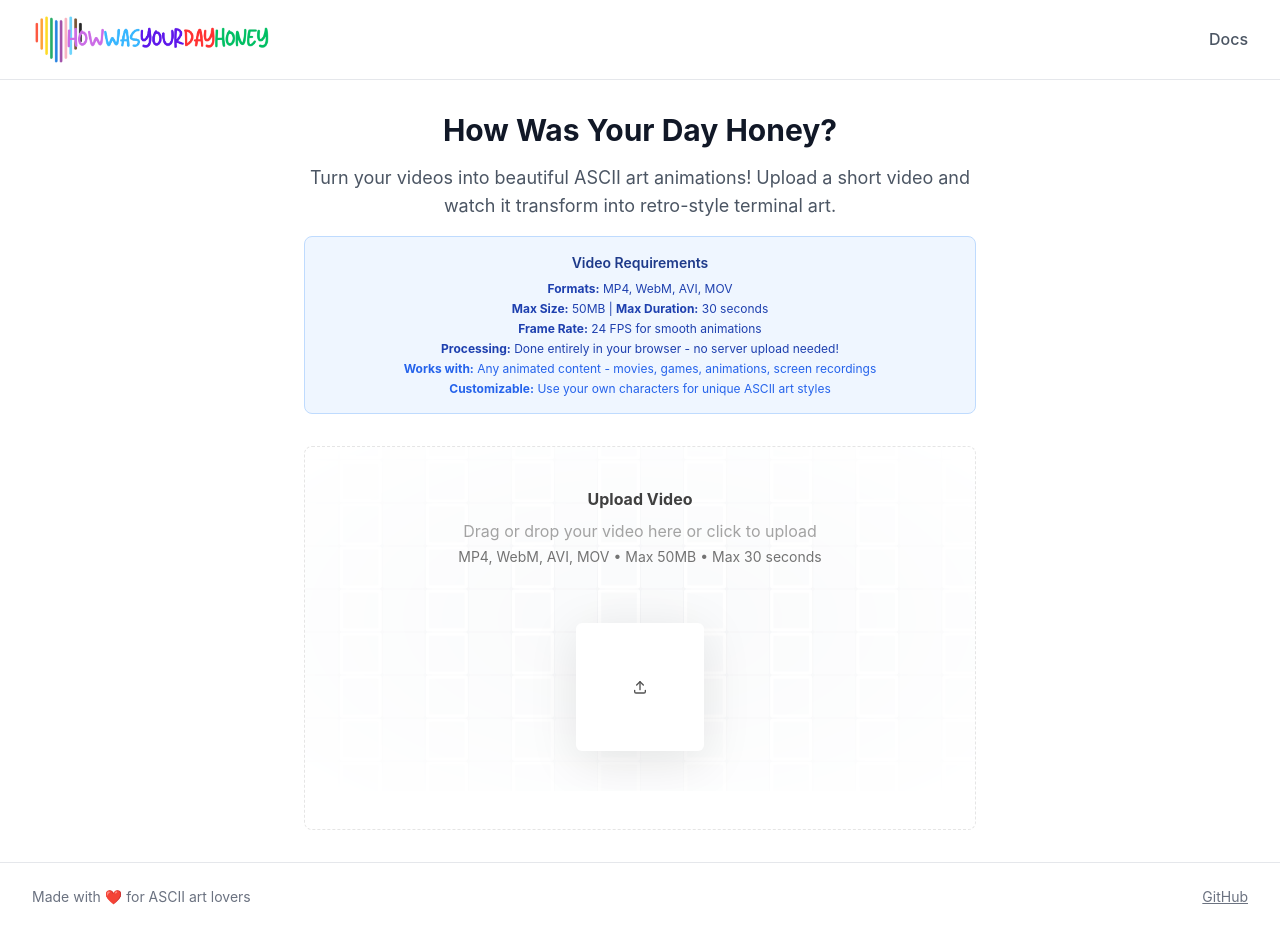
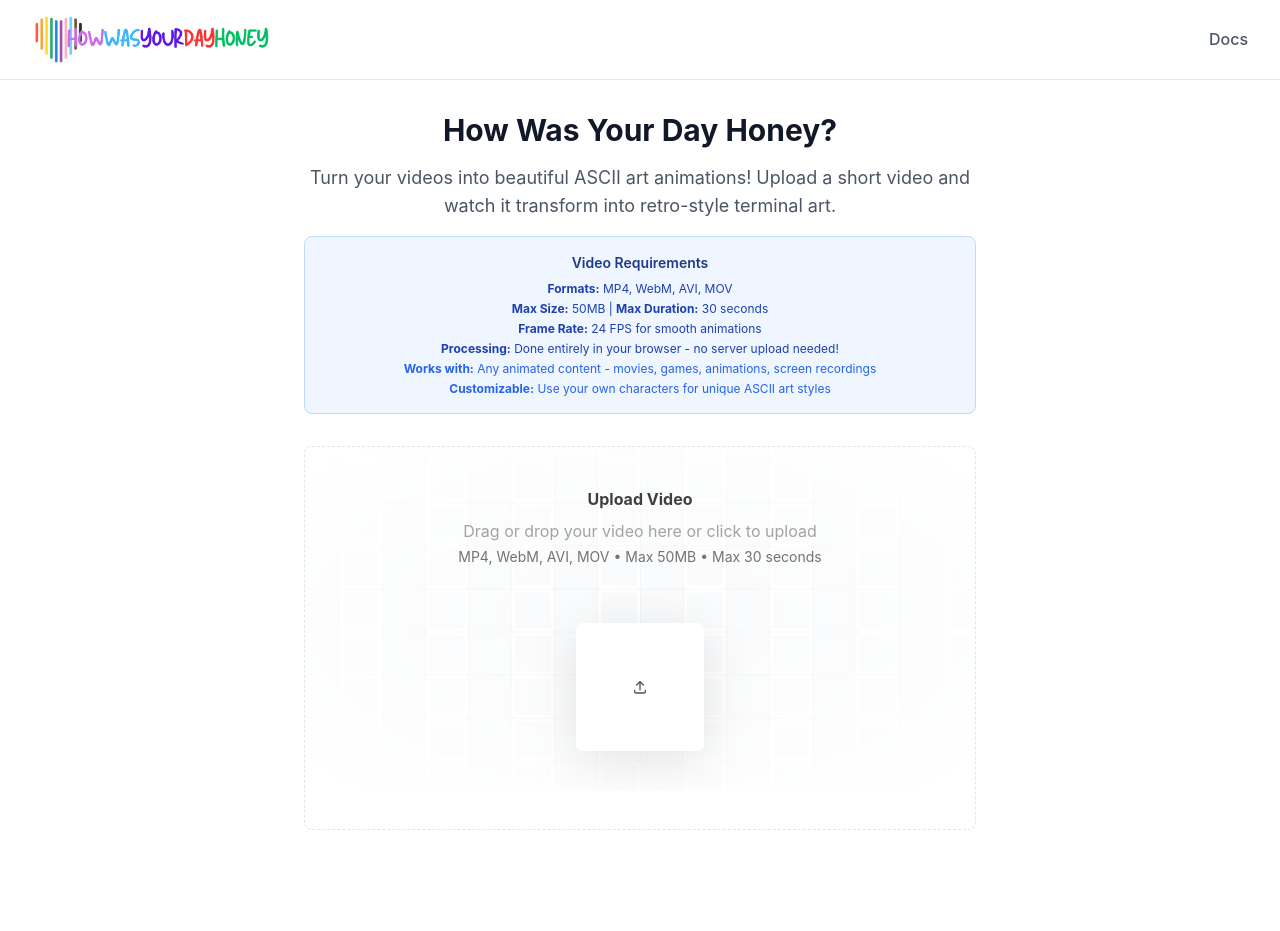
Before and after one commit to ojusxe/howwasyourdayhoney, a Next.js app: page / in a window 1280 px wide. After the commit the page ends 862 px from the top, so only its background shows below. Built offline with nearby package versions, Linux system fonts and the light colour scheme.

Commit message:
remove comments and delete health and api routes

```diff
--- a/app/health/page.tsx
+++ /dev/null
@@ -1,21 +0,0 @@
-export default function HealthPage() {
-  return (
-    <div className="min-h-screen flex items-center justify-center bg-white">
-      <div className="text-center">
-        <h1 className="text-2xl font-bold text-green-600 mb-4">✅ App is Running</h1>
-        <p className="text-gray-600 mb-4">Client-side processing is ready!</p>
-        <div className="space-y-2 text-sm text-gray-500">
-          <p>✅ No server APIs needed</p>
-          <p>✅ Client-side processing only</p>
-          <p>✅ Privacy-first architecture</p>
-        </div>
-        <a
-          href="/"
-          className="inline-block mt-4 px-4 py-2 bg-blue-500 text-white rounded hover:bg-blue-600 transition-colors"
-        >
-          Go to App
-        </a>
-      </div>
-    </div>
-  );
-}
--- a/app/page.tsx
+++ b/app/page.tsx
@@ -2,7 +2,6 @@
 
 import { useState, useCallback } from "react";
 import Header from "@/components/Header";
-import Footer from "@/components/Footer";
 import UploadForm from "@/components/UploadForm";
 import ProgressBar from "@/components/ProgressBar";
 import PreviewPlayer from "@/components/PreviewPlayer";
@@ -283,8 +282,6 @@ export default function Home() {
           )}
         </div>
       </main>
-
-      <Footer />
     </div>
   );
 }
--- a/components/Footer.tsx
+++ b/components/Footer.tsx
@@ -2,19 +2,6 @@ export default function Footer() {
   return (
     <footer className="border-t border-gray-200 mt-auto bg-white">
       <div className="max-w-7xl mx-auto px-4 sm:px-6 lg:px-8 py-6">
-        <div className="flex justify-between items-center text-sm text-gray-500">
-          <p>
-            Made with ❤️ for ASCII art lovers
-          </p>
-          <a
-            href="https://github.com"
-            target="_blank"
-            rel="noopener noreferrer"
-            className="hover:text-gray-700 transition-colors underline"
-          >
-            GitHub
-          </a>
-        </div>
       </div>
     </footer>
   );
--- a/lib/clientAsciiConverter.ts
+++ b/lib/clientAsciiConverter.ts
@@ -1,7 +1,4 @@
-/**
- * Client-side ASCII converter for "How Was Your Day Honey?"
- * Converts video frames to high-quality ASCII art using optimized algorithms
- */
+// Client-side converter"
 
 import { OPTIMIZED_CHARACTER_SET } from './types';
 
@@ -17,7 +14,7 @@ export async function convertFrameToAscii(
   options: ClientASCIIOptions = {}
 ): Promise<string> {
   const {
-    width = 120, // Increased default width for better detail
+    width = 120,
     characterSet = OPTIMIZED_CHARACTER_SET,
     contrast = 1.0,
     brightness = 0
```
Also changed, not shown: lib/zipUtils.ts (+5 -13 lines).
